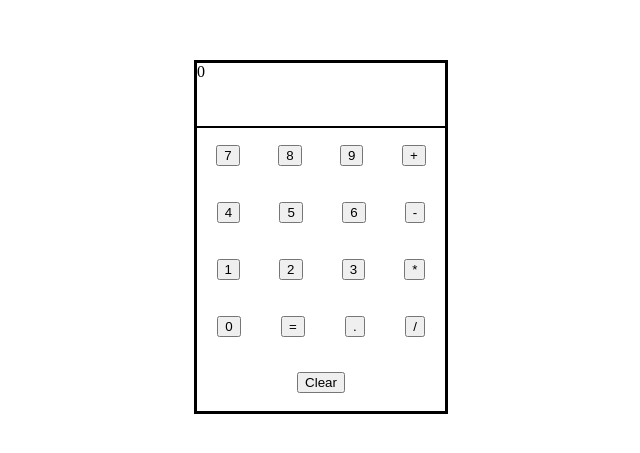
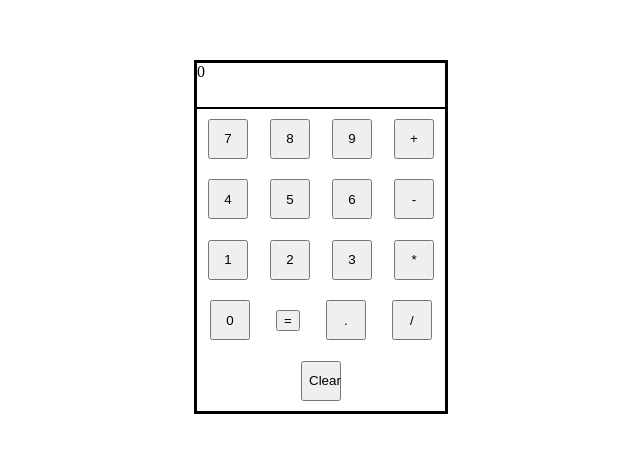
Before and after one commit to Adithya-why/Calculator, a plain HTML site: page main.html in a window 1280 px wide. Shown: the part 171-624 px from the top of the page, without its empty margins (319-959 px from the left). Drawn offline with Linux system fonts and the light colour scheme.

Commit message:
changed the size of the buttons

```diff
--- a/style.css
+++ b/style.css
@@ -38,3 +38,9 @@ border: 1px solid black;
     justify-content: space-around;
     align-items: center;
 }
+
+
+button.dig,button.clr,button.op{
+    width: 40px;
+    height: 40px;
+}
```
